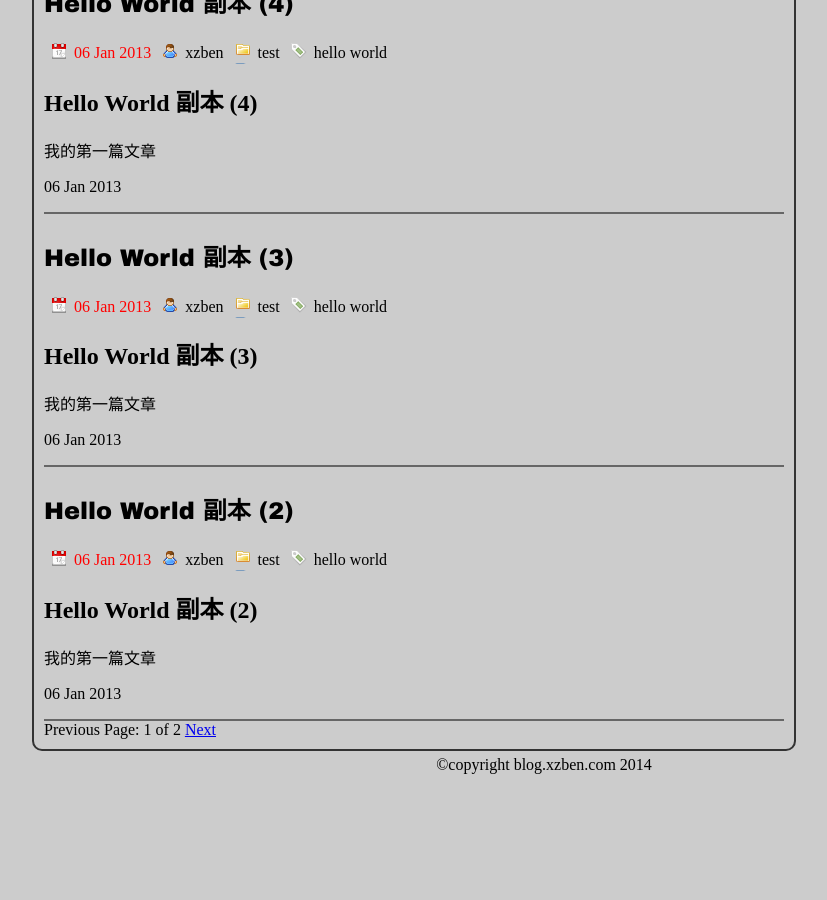
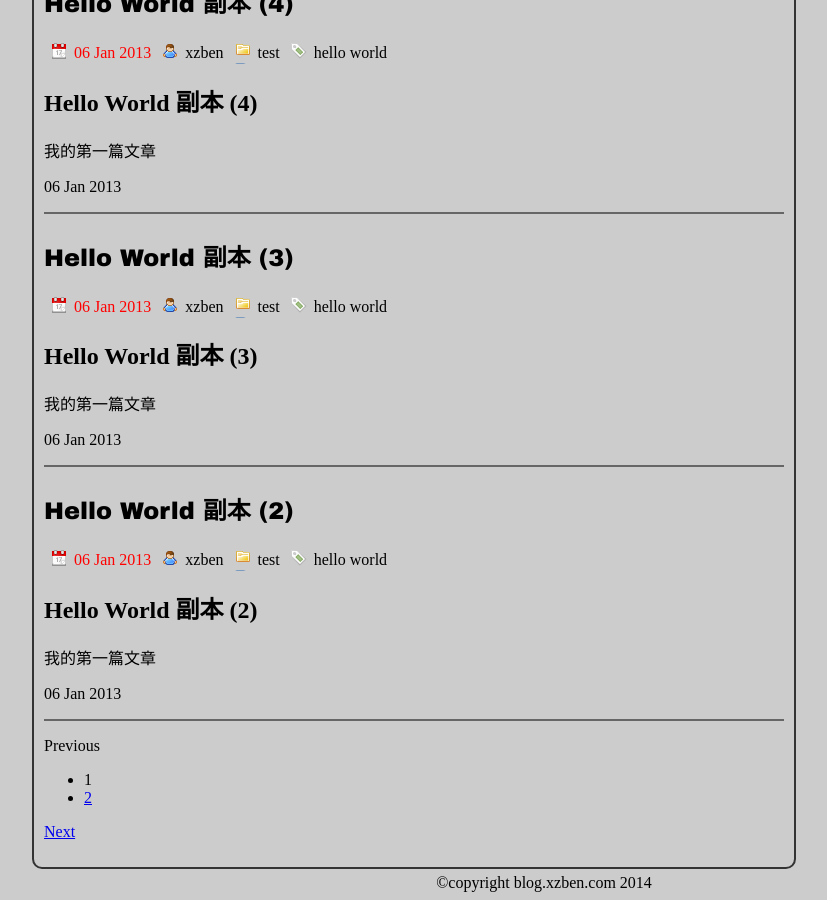
Before and after one commit to xzben/xzbenBlog, a Jekyll site: the page built from index.html, in a window 1280 px wide and 900 px high, scrolled down 2007 px. Shown: the whole window, without its empty margins (96-923 px from the left). Built offline with Jekyll 4.4.1, drawn with Linux system fonts in a browser that asks for light colours; the list of posts is cut into pages by our own code; before the commit the page ends 2789 px from its top, so only the background shows below that.

Commit message:
分页显示

```diff
--- a/_layouts/index.html
+++ b/_layouts/index.html
@@ -29,17 +29,47 @@
 					</p>
 				</div>
 				{% endfor %}
-				<div class="pagination">
+				<div id="post-pagination" class="pagination">
 				  {% if paginator.previous_page %}
-					<a href="/page{{ paginator.previous_page }}" class="previous">Previous</a>
+					<p class="previous">
+					  {% if paginator.previous_page == 1 %}
+						<a href="/">Previous</a>
+					  {% else %}
+						<a href="{{ paginator.previous_page_path }}">Previous</a>
+					  {% endif %}
+					</p>
 				  {% else %}
-					<span class="previous">Previous</span>
+					<p class="previous disabled">
+					  <span>Previous</span>
+					</p>
 				  {% endif %}
-				  <span class="page_number ">Page: {{ paginator.page }} of {{ paginator.total_pages }}</span>
+				  <ul class="pages">
+					<li class="page">
+					  {% if paginator.page == 1 %}
+						<span class="current-page">1</span>
+					  {% else %}
+						<a href="/">1</a>
+					  {% endif %}
+					</li>
+
+					{% for count in (2..paginator.total_pages) %}
+					  <li class="page">
+						{% if count == paginator.page %}
+						  <span class="current-page">{{ count }}</span>
+						{% else %}
+						  <a href="/page{{ count }}">{{ count }}</a>
+						{% endif %}
+					  </li>
+					{% endfor %}
+				  </ul>
 				  {% if paginator.next_page %}
-					<a href="/page{{ paginator.next_page }}" class="next">Next</a>
+					<p class="next">
+					  <a href="{{ paginator.next_page_path }}">Next</a>
+					</p>
 				  {% else %}
-					<span class="next ">Next</span>
+					<p class="next disabled">
+					  <span>Next</span>
+					</p>
 				  {% endif %}
 				</div>
 			</div>
```
